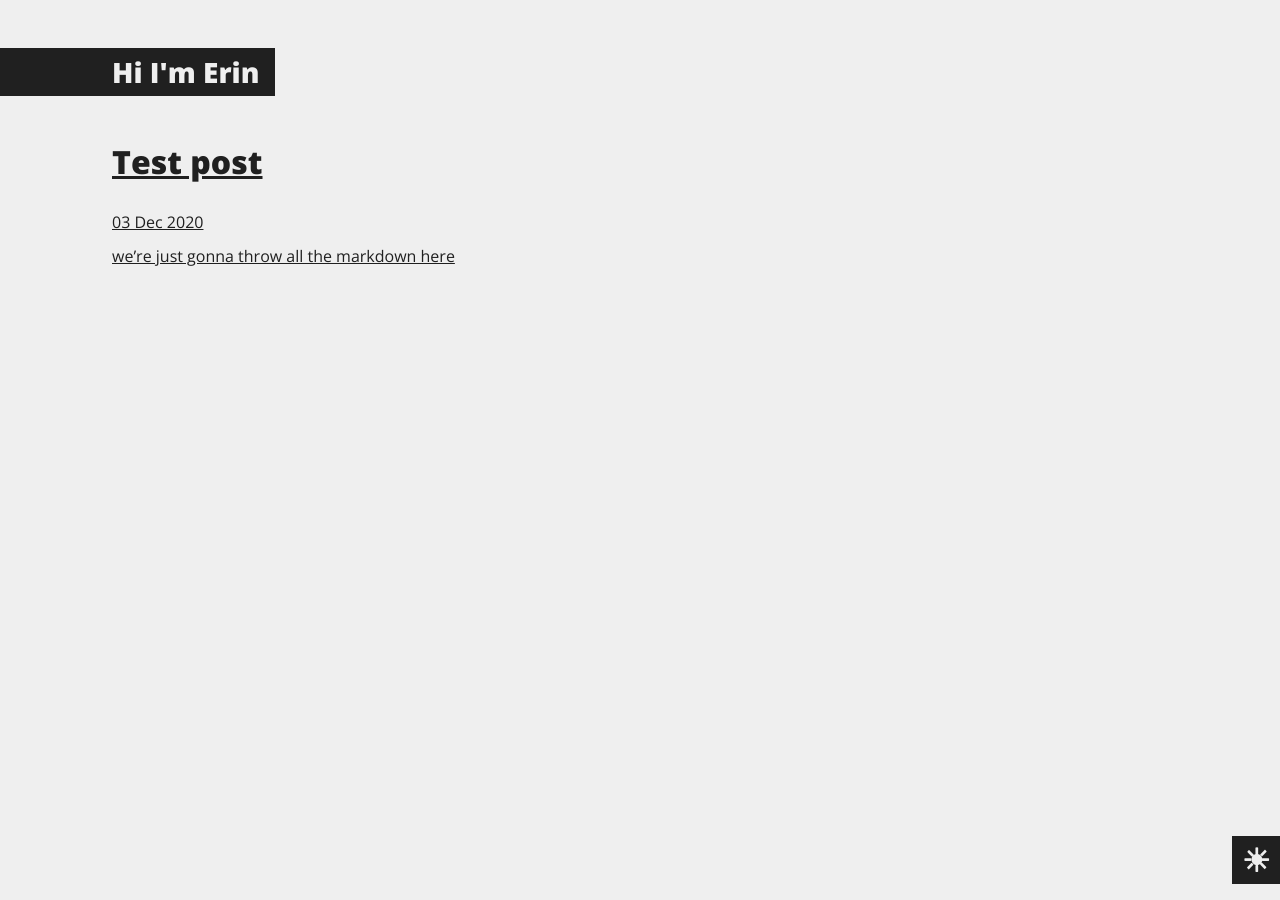
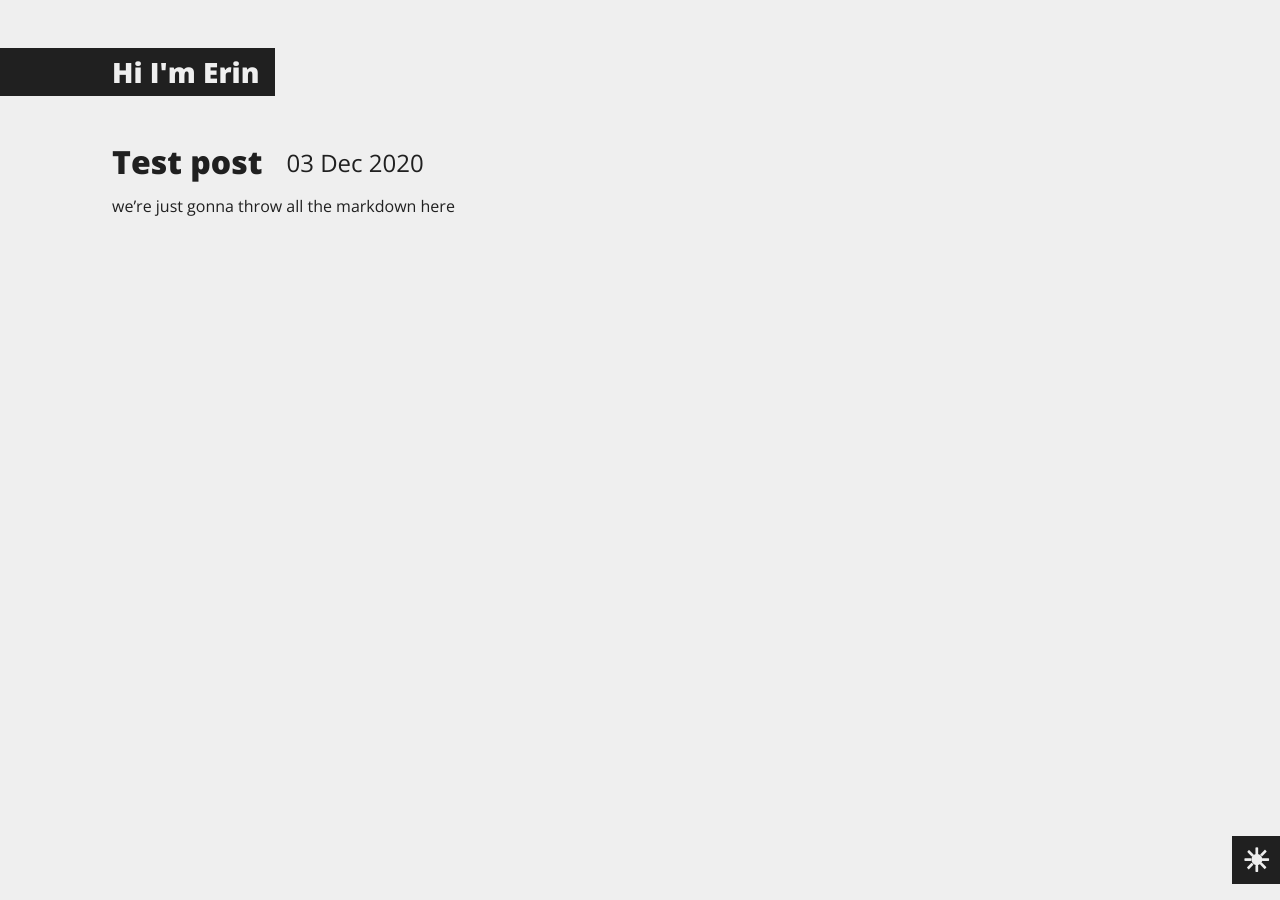
Before and after one commit to eritbh/eritbh.github.io, a Jekyll site: the page built from posts.html, in a window 1280 px wide. Built offline with Jekyll 4.4.1, drawn with Linux system fonts in a browser that asks for light colours.

Commit message:
post list styling

```diff
--- a/css/main.css
+++ b/css/main.css
@@ -153,3 +153,34 @@ main a {
 footer {
 	margin-bottom: calc(4 * var(--expanding-rem) + 3rem);
 }
+
+.posts-list {
+	display: flex;
+	flex-direction: column;
+}
+.posts-list a {
+	color: inherit;
+	text-decoration: inherit;
+	margin: 0 0 calc(2 * var(--expanding-rem) + 1rem);
+}
+
+.posts-list article {
+	display: flex;
+	flex-wrap: wrap;
+	justify-content: flex-start;
+	align-items: center;
+}
+.posts-list h2 {
+	margin: 0 calc(var(--expanding-rem) + 0.5rem) 0 0;
+}
+.posts-list a:hover h2 {
+	text-decoration: underline;
+}
+.posts-list time {
+	font-size: 1.5em;
+	margin: 0.25rem 0;
+}
+.posts-list p {
+	margin: calc(0.5 * var(--expanding-rem) + 0.5rem) 0 0;
+	flex-basis: 100%;
+}
```
